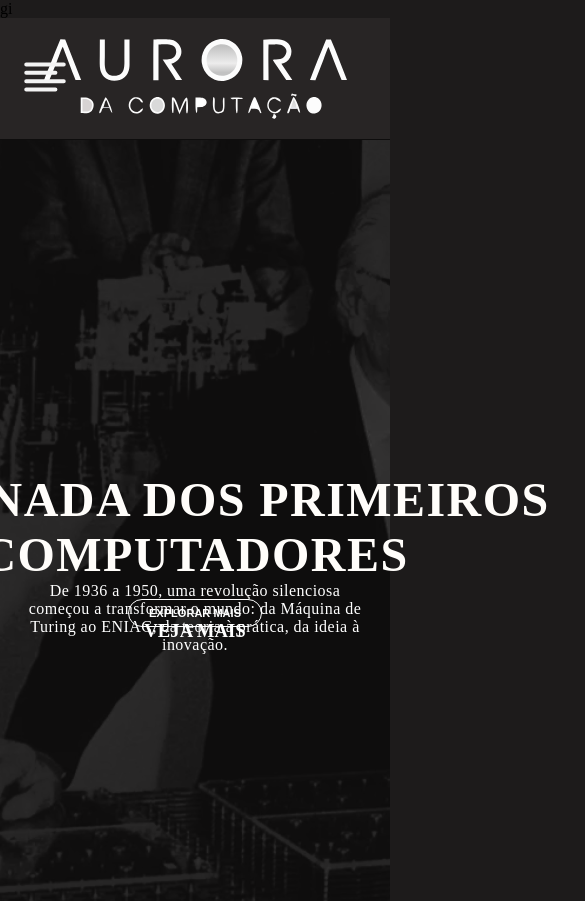
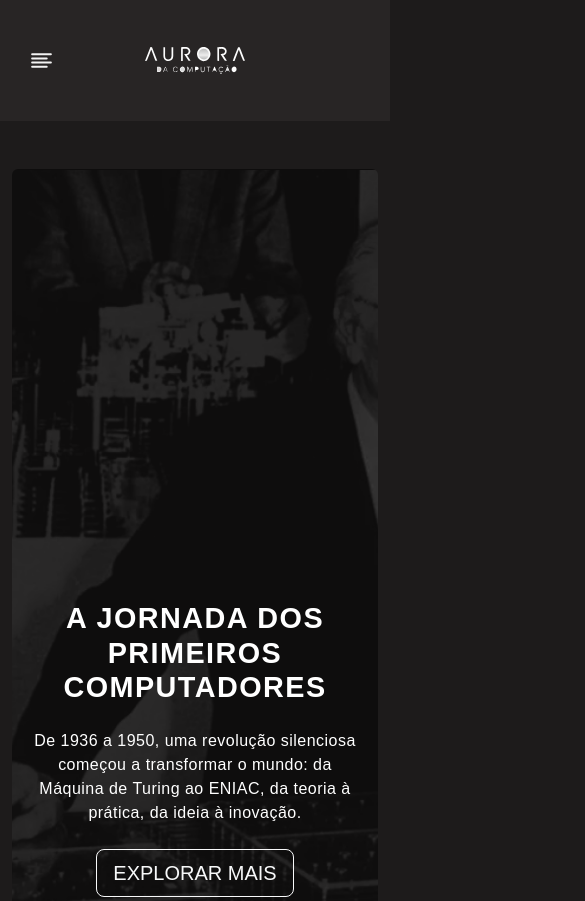
Before and after one commit to lucassb1673/Aurora-da-Computacao, a plain HTML site: page index.html in a window 390 px wide. Shown: the top 901 px of the page, 585 px wide, since content can reach past the window. Drawn offline with nearby package versions, Linux system fonts and the light colour scheme.

Commit message:
responsividade adicionada, logo e menu  corrigidos

```diff
--- a/index.html
+++ b/index.html
@@ -1,62 +1,78 @@
 <!DOCTYPE html>
-<html lang="en">
+<html lang="pt-br">
 <head>
-    <meta charset="UTF-8">
-    <meta name="viewport" content="width=device-width, initial-scale=1.0">
+  <meta charset="UTF-8" />
+  <meta name="viewport" content="width=device-width, initial-scale=1" />
   <title>Landing Page</title>
-    <link rel="stylesheet" href="./style.css">
-    <link rel="icon" href="./Assets/images/logo.svg" type="image/svg">gi
 
+  <!-- Bootstrap CSS -->
+  <link href="https://cdn.jsdelivr.net/npm/bootstrap@5.3.2/dist/css/bootstrap.min.css" rel="stylesheet" />
+
+  <!-- Seu CSS -->
+  <link rel="stylesheet" href="./style.css" />
+
+  <link rel="icon" href="./Assets/images/logo.svg" type="image/svg+xml" />
 </head>
 <body>
-    <header>
-        <button class="menu">
-            <img src="./Assets/images/logoMenu.svg" alt="">
+
+  <header class="header d-flex align-items-center justify-content-center position-relative">
+    <button class="btn btn-link position-absolute start-0 ms-3 menu" aria-label="Menu">
+      <img src="./Assets/images/logoMenu.svg" alt="Menu" />
     </button>
-        <img src="./Assets/images/logo.svg" alt="" class="logo">
+    <img src="./Assets/images/logo.svg" alt="Logo" class="logo" />
+  </header>
 
+  <main class="container my-5">
 
-
-    </header>
-    <main>
-        <section class="jornada">
-            <div class="divJornada">
-
-                    <h2>A JORNADA DOS PRIMEIROS COMPUTADORES</h2>
-                    <p>De 1936 a 1950, uma revolução silenciosa começou a transformar
-                    o mundo: da Máquina de Turing ao ENIAC, da teoria à prática, da ideia à inovação.</p>
-                            <button>
-                                <h5>EXPLORAR MAIS</h5>
-                            </button>
+    <section class="jornada position-relative rounded overflow-hidden mb-5">
+      <div class="overlay"></div>
+      <div class="conteudo-jornada text-center text-white py-5 px-3">
+        <h2 class="mb-4">A JORNADA DOS PRIMEIROS COMPUTADORES</h2>
+        <p class="mb-4">
+          De 1936 a 1950, uma revolução silenciosa começou a transformar o mundo: da Máquina de Turing ao ENIAC, da teoria à prática, da ideia à inovação.
+        </p>
+        <button class="btn btn-outline-light btn-lg mb-4">EXPLORAR MAIS</button>
         <h3>VEJA MAIS</h3>
-
       </div>
-
     </section>
 
-        <section>
-            <h1>ERAS</h1>
-            <hr>
-            <img src="./Assets/images/asprimeirasideias(1936–1939).png" alt="">
+    <section class="eras mb-5">
+      <h1 class="mb-3">ERAS</h1>
+      <hr />
+      <img src="./Assets/images/asprimeirasideias(1936–1939).png" alt="As primeiras ideias (1936–1939)" class="img-fluid rounded" />
     </section>
 
-        <section>
-            <h1>TEMAS</h1>
-            <hr>
-            <div>
-                <img src="./Assets/images/maquinaTuring.png" alt="">
+    <section class="temas mb-5">
+      <h1 class="mb-3">TEMAS</h1>
+      <hr />
+      <div class="row g-4">
+        <div class="col-md-6">
+          <div class="p-3 border rounded h-100 text-white bg-tema">
+            <img src="./Assets/images/maquinaTuring.png" alt="Fundamentos Teóricos e Conceituais" class="img-fluid mb-3 rounded" />
             <h3>Fundamentos Teóricos e Conceituais</h3>
-                <p>Antes do primeiro chip ou circuito, existia a ideia. Explore os modelos teóricos e os conceitos matemáticos que formam o DNA de toda a computação moderna, desde a visionária Máquina de Turing até a arquitetura que define seu computador hoje.</p>
-                <button>VEJA MAIS</button>
+            <p>
+              Antes do primeiro chip ou circuito, existia a ideia. Explore os modelos teóricos e os conceitos matemáticos que formam o DNA de toda a computação moderna, desde a visionária Máquina de Turing até a arquitetura que define seu computador hoje.
+            </p>
+            <button class="btn btn-outline-primary">VEJA MAIS</button>
           </div>
-            <div>
-                <img src="" alt="">
+        </div>
+        <div class="col-md-6">
+          <div class="p-3 border rounded h-100 text-white bg-tema">
+            <img src="" alt="A Era Eletromecânica" class="img-fluid mb-3 rounded" />
             <h3>A Era Eletromecânica: Relés e Engrenagens</h3>
-                <p>Com o som de relés e engrenagens, nasceram as primeiras máquinas de calcular programáveis. Conheça os gigantes eletromecânicos, como o Z3 e o Harvard Mark I, que transformaram a lógica abstrata em realidade física e deram os primeiros passos na automação.</p>
-                <button>VEJA MAIS</button>
+            <p>
+              Com o som de relés e engrenagens, nasceram as primeiras máquinas de calcular programáveis. Conheça os gigantes eletromecânicos, como o Z3 e o Harvard Mark I, que transformaram a lógica abstrata em realidade física e deram os primeiros passos na automação.
+            </p>
+            <button class="btn btn-outline-primary">VEJA MAIS</button>
+          </div>
+        </div>
       </div>
     </section>
 
   </main>
+
+  <!-- Bootstrap JS Bundle -->
+  <script src="https://cdn.jsdelivr.net/npm/bootstrap@5.3.2/dist/js/bootstrap.bundle.min.js"></script>
+
 </body>
 </html>
--- a/style.css
+++ b/style.css
@@ -1,80 +1,133 @@
+/* Reset básico */
 * {
   margin: 0;
   padding: 0;
   box-sizing: border-box;
 }
-body{
+
+body {
   background-color: #1D1B1B;
+  color: white;
+  font-family: 'Poppins', sans-serif;
 }
-header{
-  display: flex;
-  justify-content: center;
-  align-items: center;
+
+/* Header */
+.header {
   height: 121px;
   background-color: #282525;
-}
-.logo{
-}
-.menu{
-    position: absolute;
-    left: 20px;
-    align-items: center;
-    border: none;
-    background: none;
+  position: relative;
+  padding: 0 1rem;
 }
 
-.divJornada {
+.menu img {
+  max-width: 40px;
+  height: auto;
+  cursor: pointer;
+}
+
+.logo {
+  max-width: 250px;
+  height: auto;
+}
+
+/* Ajuste de posicionamento do botão menu e logo */
+@media (max-width: 768px) {
+  .menu img {
+    max-width: 30px;
+  }
+
+  .logo {
+    max-width: 120px;
+  }
+}
+
+@media (max-width: 480px) {
+  .menu img {
+    max-width: 25px;
+  }
+
+  .logo {
+    max-width: 90px;
+  }
+}
+
+/* Seção jornada */
+.jornada {
   position: relative;
-  height: 847px;
   background-image: url('./Assets/images/velho.png');
   background-position: center;
   background-repeat: no-repeat;
-  display: flex;
-  flex-direction: column;
-  justify-content: center;
-  align-items: center;
-  padding: 0 20px;
-  color: white;
-  text-align: center;
+  background-size: cover;
+  min-height: 700px;
+  border-radius: 8px;
+  overflow: hidden;
 }
 
+/* Conteúdo da jornada fica acima do overlay */
+.conteudo-jornada {
+  position: relative;
+  z-index: 2;
+}
 
-.divJornada h2{
-color: #FFFDFA;
-width: 817px;
-text-align: center;
-font-family: "Josefin Sans";
-font-size: 48px;
-font-style: normal;
+/* Títulos e texto - já definidos pelo bootstrap, mas pode ajustar aqui */
+.jornada h2 {
+  font-family: "Josefin Sans", sans-serif;
   font-weight: 600;
-line-height: normal;
+  font-size: 2.5rem;
   letter-spacing: 1.44px;
-}
-.divJornada p{
-color: #FFF;
-text-align: center;
-font-family: Poppins;
-font-size: 16px;
-font-style: normal;
-font-weight: 400;
-line-height: normal;
-letter-spacing: 0.48px;
-}
-.divJornada button{
-display: inline-flex;
-position: absolute;
-padding: 7px 20px;
-justify-content: center;
-align-items: center;
-gap: 10px;
-border-radius: 20px;
-border: 1px solid #FFF;
-margin-top:26%;
-background: transparent;
-color: #FFF;
-}
-.divJornada h3{
-position: absolute;
-margin-top:35%;
+  margin-top:24rem;
 
 }
+
+.jornada p {
+  font-size: 1.1rem;
+  letter-spacing: 0.48px;
+  margin-bottom: 2rem;
+}
+
+/* Ajuste de responsividade do texto na jornada */
+@media (max-width: 768px) {
+  .jornada h2 {
+    font-size: 1.8rem;
+  }
+
+  .jornada p {
+    font-size: 1rem;
+  }
+}
+
+/* Ajustes para imagens nas seções */
+.img-fluid {
+  max-width: 100%;
+  height: auto;
+}
+
+/* Outras seções */
+.temas div,
+.eras {
+  color: white;
+}
+
+.bg-tema {
+  background-color: #2a2a2a;
+}
+
+/* Responsividade extra para header elementos alinhados */
+@media (max-width: 576px) {
+  .header {
+    justify-content: space-between;
+    padding-left: 1rem;
+    padding-right: 1rem;
+  }
+
+  /* Faz o botão menu ficar no canto esquerdo, logo alinhado à direita */
+  .header .menu {
+    position: relative;
+    left: 0;
+  }
+
+  /* Alinha o logo à direita */
+  .header .logo {
+    max-width: 100px;
+  }
+}
```
Lines whose indentation alone changed are shown as unchanged.
